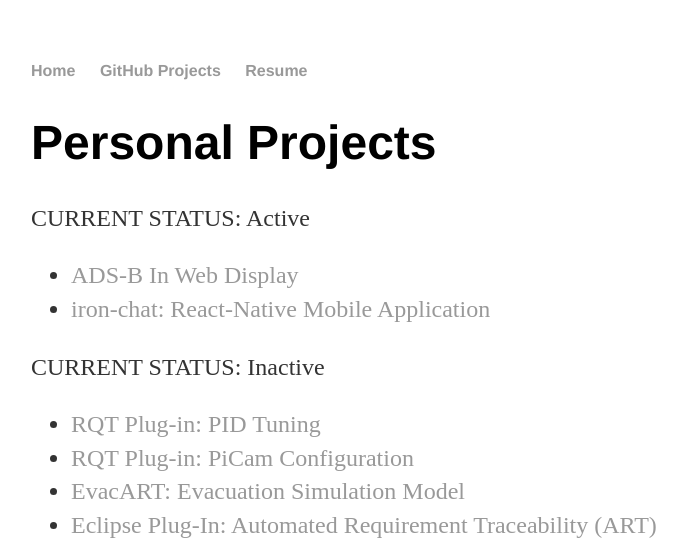
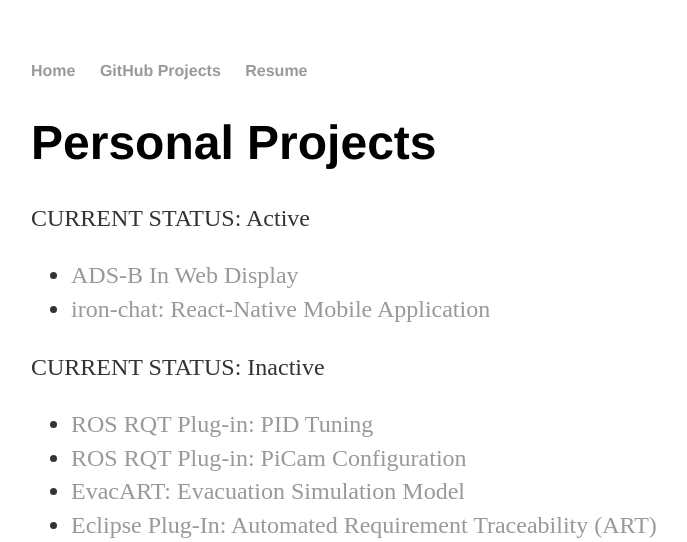
Before and after one commit to Krishan7601/krishan7601.github.io, a Jekyll site: the page built from projects/index.html, in a window 1280 px wide, cut to the strip 0-542 px from the top of the page. Shown: the whole strip, without its empty margins (161-848 px from the left). Built offline with Jekyll 4.4.1, drawn with Linux system fonts in a browser that asks for light colours.

```diff
--- a/projects/index.html
+++ b/projects/index.html
@@ -12,8 +12,8 @@
 	</ul>
 	<p>CURRENT STATUS: Inactive</p>
 	<ul>
-		<li><a href="https://github.com/Krishan7601/rqt_pid">RQT Plug-in: PID Tuning</a></li>
-		<li><a href="https://github.com/Krishan7601/rqt_camconfig">RQT Plug-in: PiCam Configuration</a></li>
+		<li><a href="https://github.com/Krishan7601/rqt_pid">ROS RQT Plug-in: PID Tuning</a></li>
+		<li><a href="https://github.com/Krishan7601/rqt_camconfig">ROS RQT Plug-in: PiCam Configuration</a></li>
 		<li><a href="https://github.com/Krishan7601/EvacART">EvacART: Evacuation Simulation Model</a></li>
 		<li><a href="https://github.com/Krishan7601/ART_SE500">Eclipse Plug-In: Automated Requirement Traceability (ART)</a></li>
 		<iframe width="560" height="315" src="https://www.youtube.com/embed/CuQGnJGboiw?rel=0" frameborder="0" allow="autoplay; encrypted-media" allowfullscreen></iframe>
```
